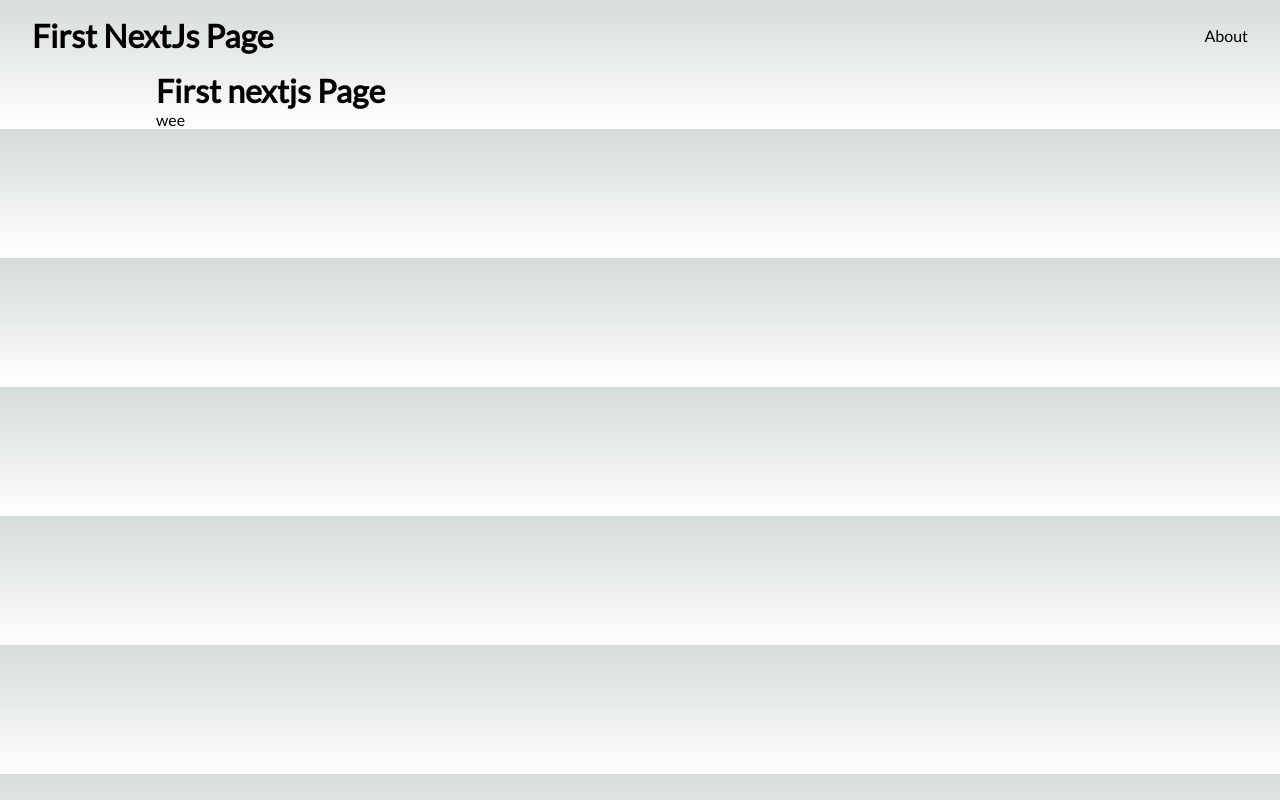
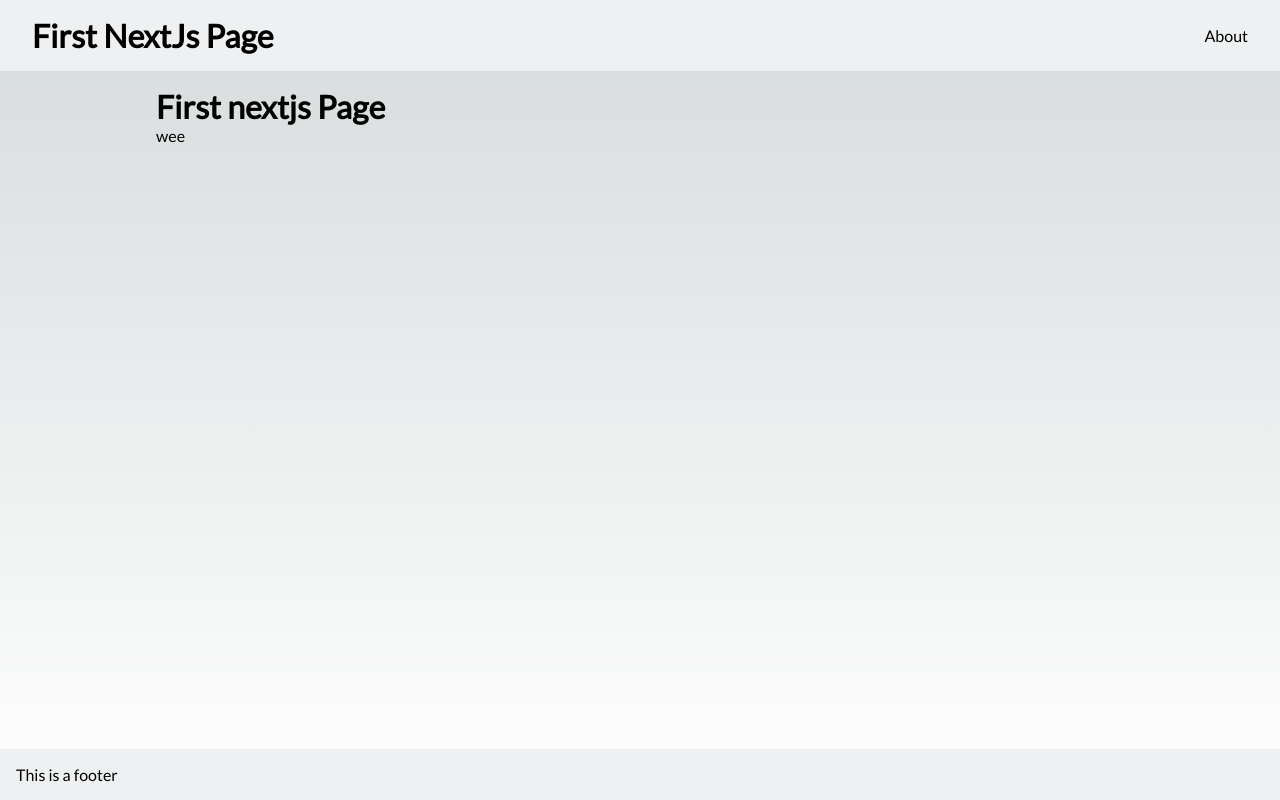
Before and after one commit to JekTheCoder/nextjs-first, a Next.js app: page / in a window 1280 px wide. Built offline with nearby package versions, Linux system fonts and the light colour scheme.

Commit message:
feat: page-layout

```diff
--- a/src/components/layout/footer/Footer.module.css
+++ b/src/components/layout/footer/Footer.module.css
@@ -1,3 +1,6 @@
-.Footer {
-
+.footer {
+	background-color: rgb(var(--callout-rgb));
+	padding: 1rem;
+	display: flex;
+	justify-content: space-between;
 }
--- a/src/components/layout/footer/index.tsx
+++ b/src/components/layout/footer/index.tsx
@@ -1,3 +1,9 @@
+import styles from './Footer.module.css'
+
 export default function Footer() {
-  return <footer></footer>
+  return (
+    <footer className={styles.footer}>
+      <span>This is a footer</span>
+    </footer>
+  )
 }
--- a/src/components/layout/header/Header.module.css
+++ b/src/components/layout/header/Header.module.css
@@ -2,6 +2,8 @@
 	display: flex;
 	justify-content: space-between;
 	padding: 1rem 2rem;
+
+	background-color: rgb(var(--callout-rgb));
 }
 
 .nav {
--- a/src/components/layout/header/index.tsx
+++ b/src/components/layout/header/index.tsx
@@ -8,7 +8,7 @@ export default function Header() {
       <nav className={styles.nav}>
         <ul>
           <li>
-            <Link className='aaa' href="about">About</Link>
+            <Link className='link' href="about">About</Link>
           </li>
         </ul>
       </nav>
--- a/src/pages/_app.tsx
+++ b/src/pages/_app.tsx
@@ -1,15 +1,17 @@
 import '@/styles/globals.scss'
-import styles from '@/styles/App.module.css'
+import styles from '@/styles/App.module.scss'
 import type { AppProps } from 'next/app'
 import Header from '@/components/layout/header'
+import Footer from '@/components/layout/footer'
 
 export default function App({ Component, pageProps }: AppProps) {
   return (
-    <>
+    <div className={styles.app}>
       <Header />
       <div className={styles.container}>
         <Component {...pageProps} />
       </div>
-    </>
+			<Footer />
+    </ div>
   )
 }
--- a/src/styles/App.module.css
+++ /dev/null
@@ -1,6 +0,0 @@
-.container {
-	width: 100%;
-	max-width: 1000px;
-	margin: auto;
-	padding: 0 1rem;
-}
--- /dev/null
+++ b/src/styles/App.module.scss
@@ -0,0 +1,12 @@
+@import './components//layout.scss';
+
+.container {
+	width: 100%;
+	max-width: 1000px;
+	margin: auto;
+	padding: 1rem;
+}
+
+.app {
+	@include page-layout();
+}
--- /dev/null
+++ b/src/styles/components/a.scss
@@ -0,0 +1,12 @@
+@mixin link() {
+	color: inherit;
+  text-decoration: none;
+
+	&:hover {
+		text-decoration: underline;
+	}
+}
+
+a.link {
+	@include link();
+}
--- /dev/null
+++ b/src/styles/components/layout.scss
@@ -0,0 +1,14 @@
+@mixin page-layout {
+	min-height: 100vh;
+	@include layout();
+}
+
+@mixin layout() {
+	display: grid;
+	min-height: 100vh;
+	grid-template-rows: auto 1fr auto;
+
+	&>* + * {
+		height: 100%;
+	}
+}
--- a/src/styles/globals.scss
+++ b/src/styles/globals.scss
@@ -107,3 +107,5 @@ a {
     color-scheme: dark;
   }
 }
+
+@import './components/a.scss';
```
